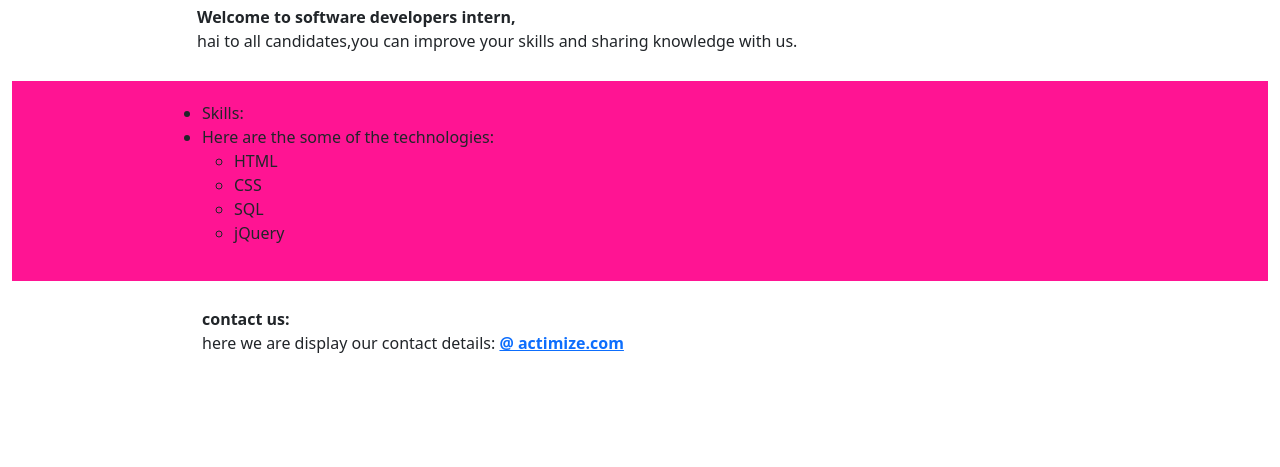
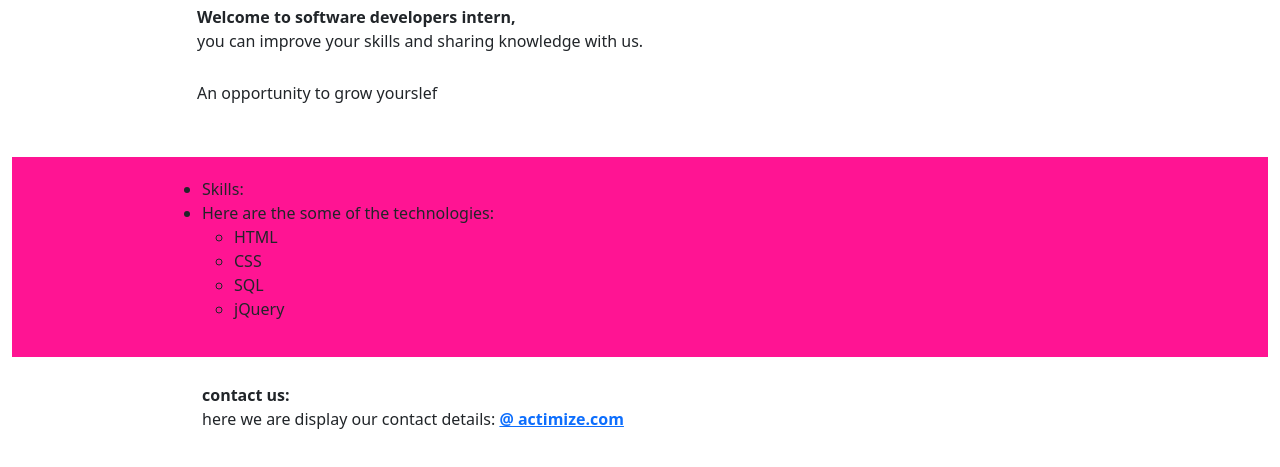
Before and after one commit to TanukuLakshmi/HTML-Portifolio, a plain HTML site: page index.html in a window 1280 px wide. Shown: the part 203-670 px from the top of the page. Drawn offline with nearby package versions, Linux system fonts and the light colour scheme; files whose address does not match are found by name.

Commit message:
updated indexfile

```diff
--- a/index.html
+++ b/index.html
@@ -22,7 +22,10 @@
 			<div class="row">
 					<div class="col-md-12 bg-white">															<!--Welcome Note-->
 						<p><strong>Welcome to software developers intern,</strong><br>
-						hai to all candidates,you can improve your skills and sharing knowledge with us.</p>
+						you can improve your skills and sharing knowledge with us.</p>
+						<p>
+							An opportunity to grow yourslef
+						</p>
 					</div>
 			</div>
 		<div  class="row">
```
